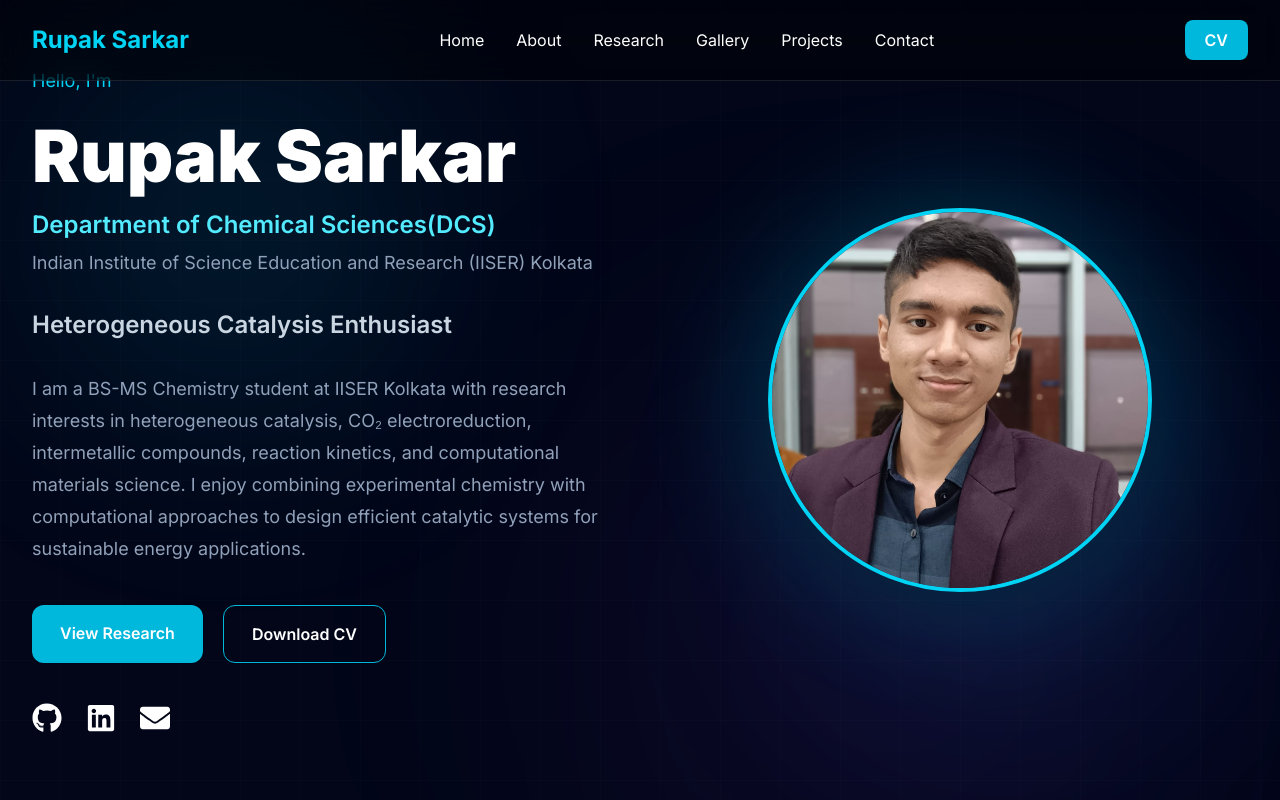
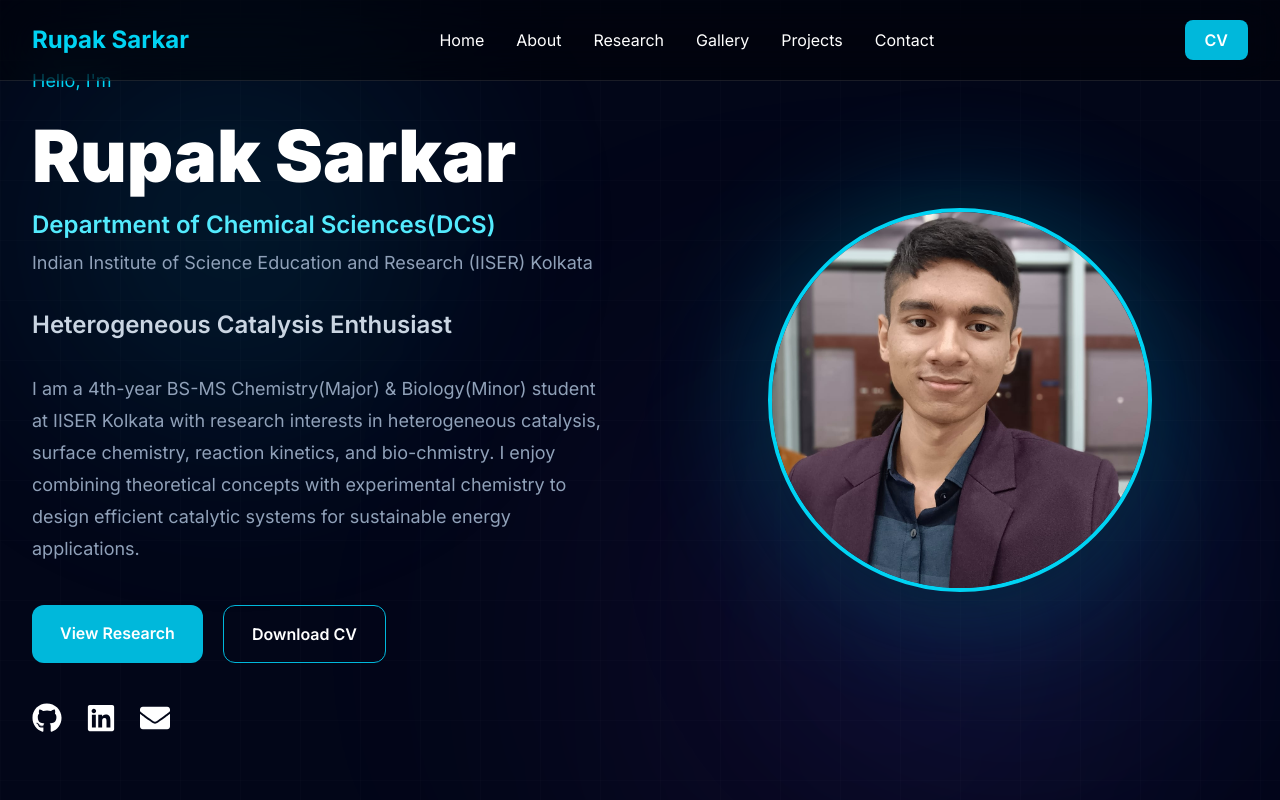
Before and after one commit to Rupak-723/rupak-portfolio, a Next.js app: page / in a window 1280 px wide. Shown: the top 800 px of the page. Built offline with nearby package versions, Linux system fonts and the light colour scheme.

Commit message:
Update profile.ts

```diff
--- a/data/profile.ts
+++ b/data/profile.ts
@@ -22,7 +22,7 @@ const profile = {
 
   // About
   description:
-    "I am a BS-MS Chemistry student at IISER Kolkata with research interests in heterogeneous catalysis, CO₂ electroreduction, intermetallic compounds, reaction kinetics, and computational materials science. I enjoy combining experimental chemistry with computational approaches to design efficient catalytic systems for sustainable energy applications.",
+    "I am a 4th-year BS-MS Chemistry(Major) & Biology(Minor) student at IISER Kolkata with research interests in heterogeneous catalysis, surface chemistry, reaction kinetics, and bio-chmistry. I enjoy combining theoretical concepts with experimental chemistry to design efficient catalytic systems for sustainable energy applications.",
 
   // Files
   image: "/images/profile.jpg",
```
